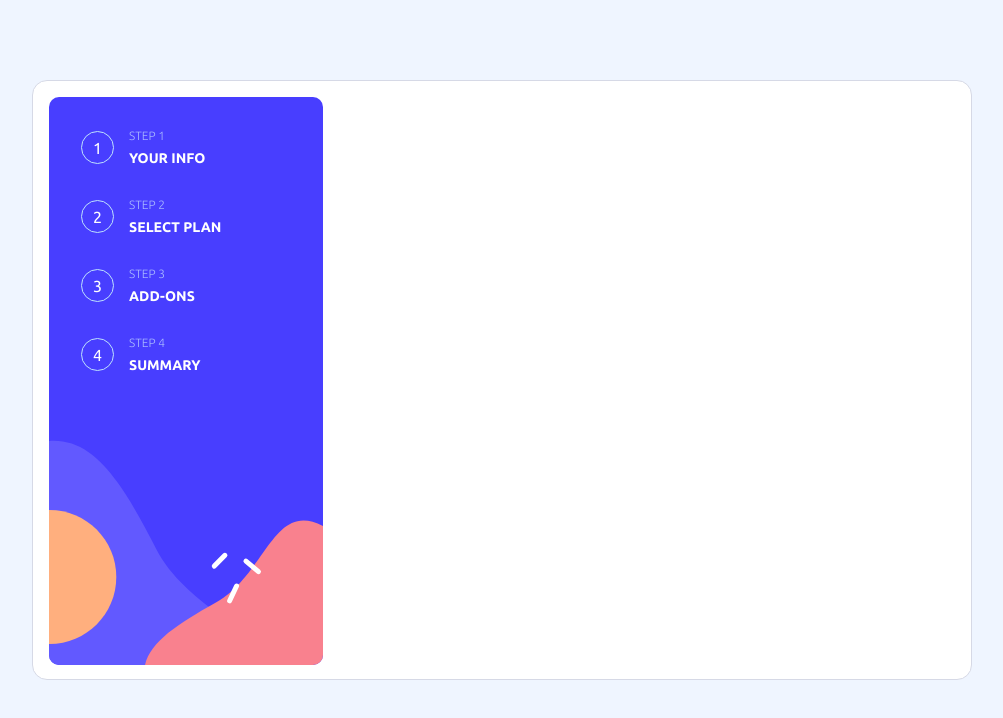
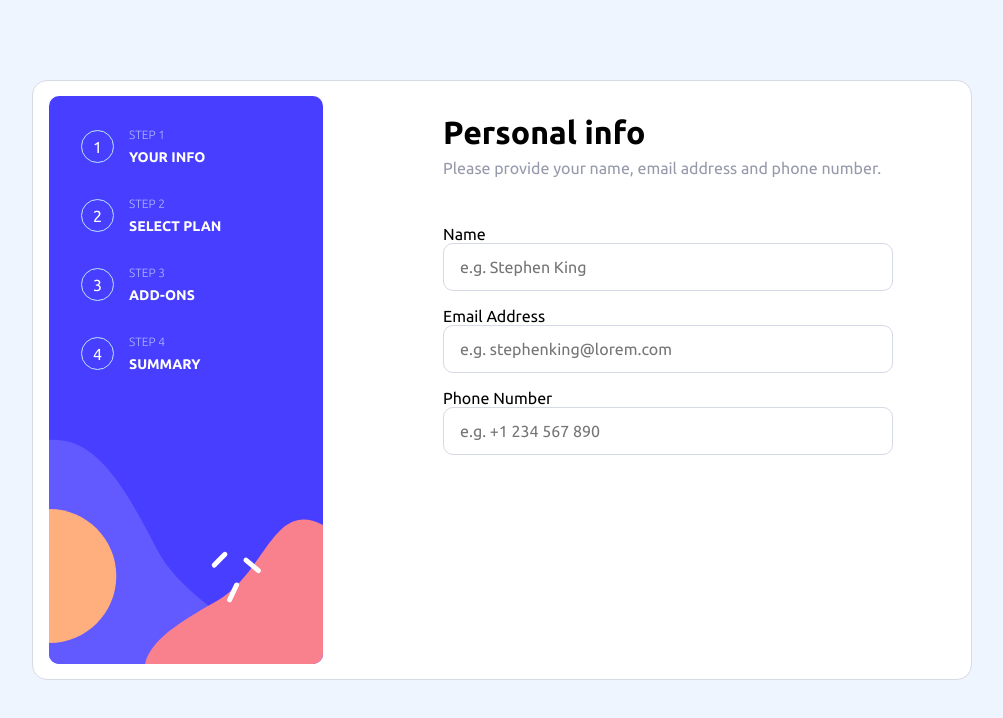
Before and after one commit to Magnus-kutuson/Amalitech-Labs, an Angular app: page / in a window 1280 px wide. Shown: the top 718 px of the page, without its empty margins (138-1141 px from the left). Built offline with nearby package versions, Linux system fonts and the light colour scheme.

Commit message:
donw with the forms

```diff
--- a/src/app/app.component.html
+++ b/src/app/app.component.html
@@ -1,5 +1,5 @@
 <app-header></app-header>
-<!-- <app-forms></app-forms> -->
+
 
 
 <router-outlet />
--- a/src/app/forms/forms.component.css
+++ b/src/app/forms/forms.component.css
@@ -1,5 +1,39 @@
 .form-container{
     width: 450px;
     height: 372px;
-    border: 2px solid #000;
+    /* border: 2px solid #000; */
+    margin-left: -33rem;
+    margin-bottom: 10rem;
 }
+
+.container-header h1{
+    margin-bottom: 8px;
+    font-size: 32px;
+    font-weight: 700;
+}
+
+.container-header p{
+    font-size: 16px;
+    font-weight: 400;
+    color: #9699AA;
+    margin-bottom: 3rem;
+}
+
+.forms{
+    display: flex;
+    flex-direction: column;
+    justify-content: center;
+}
+
+.forms input{
+    width: 100%;
+    height: 48px;
+    border-radius: 10px;
+    border: 1px solid #D6D9E6;
+    padding-inline: 1rem;
+    font-size: 16px;
+    margin-bottom: 1rem;
+}
+.forms input:focus{
+    outline: none;
+}
--- a/src/app/forms/forms.component.html
+++ b/src/app/forms/forms.component.html
@@ -1,3 +1,19 @@
 <div class="form-container">
+    <div class="container-header">
+        <h1>Personal info</h1>
+        <p>Please provide your name, email address and phone number.</p>
+    </div>
+    <div class="forms">
+        <label for="name">Name</label>
+        <input type="text" placeholder="e.g. Stephen King">
+    </div>
+    <div class="forms">
+        <label for="email">Email Address</label>
+        <input type="text" placeholder="e.g. stephenking@lorem.com">
+    </div>
+    <div class="forms">
+        <label for="phone">Phone Number</label>
+        <input type="text" placeholder="e.g. +1 234 567 890">
+    </div>
 
 </div>
--- a/src/app/forms/forms.component.ts
+++ b/src/app/forms/forms.component.ts
@@ -1,4 +1,5 @@
 import { Component } from '@angular/core';
+import { ReactiveFormsModule, FormControl, Validator, Validators } from '@angular/forms';
 
 @Component({
   selector: 'app-forms',
@@ -7,5 +8,7 @@ import { Component } from '@angular/core';
   styleUrl: './forms.component.css'
 })
 export class FormsComponent {
-
+protected name = new FormControl<string>('', Validators.required)
+protected email = new FormControl<any>('', Validators.required)
+protected phone = new FormControl<string>('', Validators.required)
 }
--- a/src/app/header/header.component.css
+++ b/src/app/header/header.component.css
@@ -51,13 +51,11 @@
     margin-top: 5rem;
     border: 1px solid #D6D9E6;
     border-radius: 15px;
+    display: flex;
+    justify-content: space-between;
+    align-items: center;
 }
 
-/* .container{
-    width: 153px;
-    height: 228px;
-    border: 2px solid blue;
-} */
 
 .sider{
     background: url('/images/desktop-sider.svg') no-repeat center center/cover;
--- a/src/app/header/header.component.html
+++ b/src/app/header/header.component.html
@@ -29,4 +29,6 @@
                 </div>
             </div>
         </div>
+
+        <app-forms></app-forms>
 </div>
--- a/src/styles.css
+++ b/src/styles.css
@@ -1,4 +1,20 @@
 /* You can add global styles to this file, and also import other style files */
+:root{
+ --bg-color : #EFF5FF;
+--border-color: #D6D9E6;
+--denim: #022959;
+--grey: #9699AA;
+--light-blue: #ABBCFF;
+--light-grey: #D6D9E6;
+--orange: #FFAF7E;
+--pink: #F9818E;
+--purple: #483EFF;
+--red-errors: #EE374A;
+--sky-blue: #BEE2FD;
+--very-light-grey: #F8F9FF;
+--white: #FFFFFF;
+}
+
 *{
     margin: 0;
     padding: 0;
@@ -11,4 +27,5 @@ body{
     display: flex;
     justify-content: center;
     align-items: center;
+    /* height: 100vh; */
 }
```
